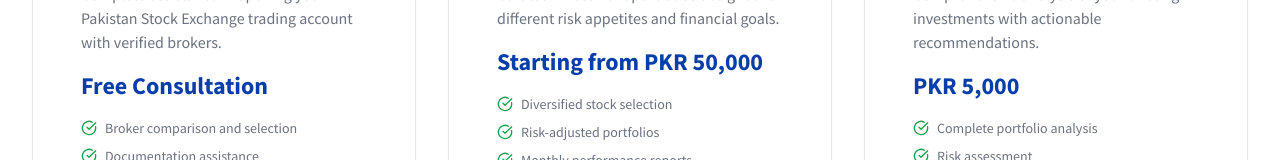
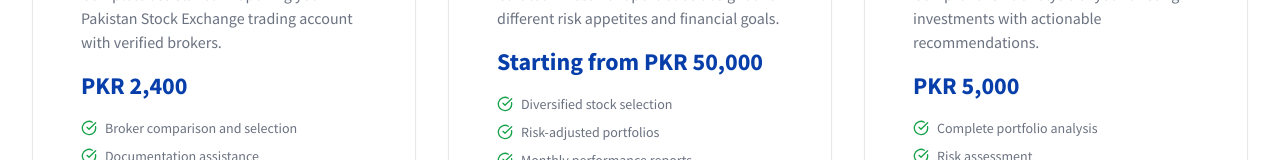
Before and after one commit to furqan-debug/InvestingSparkle, a React (Vite) app: page /services in a window 1280 px wide. Shown: the part 711-871 px from the top of the page. Built offline with nearby package versions, Linux system fonts and the light colour scheme.

Commit message:
Update Services.tsx
account opening

```diff
--- a/src/pages/Services.tsx
+++ b/src/pages/Services.tsx
@@ -10,7 +10,7 @@ const Services = () => {
     {
       title: "PSX Account Opening",
       description: "Complete assistance in opening your Pakistan Stock Exchange trading account with verified brokers.",
-      price: "Free Consultation",
+      price: "PKR 2,400",
       features: [
         "Broker comparison and selection",
         "Documentation assistance",
```
